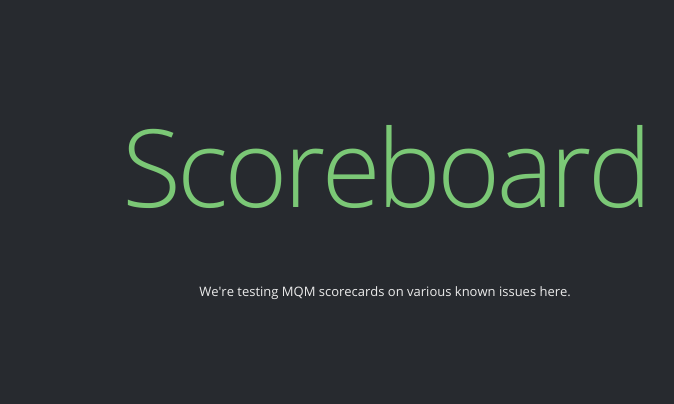
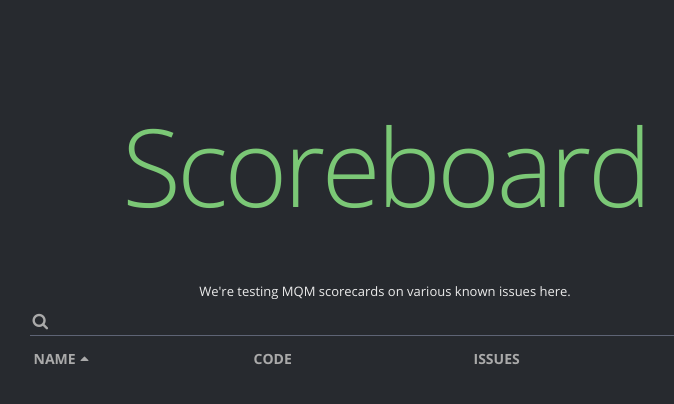
Before and after one commit to Pike/scoreboard, a Django app: page / in a window 1280 px wide. Shown: the top 404 px of the page, without its empty margins (255-929 px from the left). Run offline with Django 3.2, Linux system fonts and the light colour scheme; data that the repository does not hold is empty.

Commit message:
some rough homepage view

```diff
--- a/scoreboard/framework/templates/framework/index.html
+++ b/scoreboard/framework/templates/framework/index.html
@@ -7,5 +7,26 @@
 
 <div class="container">
     <p>We're testing MQM scorecards on various known issues here.</p>
+    <div class="project select">
+  <div class="menu">
+    <div class="search-wrapper clearfix">
+      <div class="icon fa fa-search"></div>
+      <input type="search" autocomplete="off" autofocus>
+    </div>
+    <div class="sort clearfix">
+      <span class="name asc">Name<i class="fa"></i></span>
+      <span class="name code">Code<i class="fa"></i></span>
+      <span class="name issues_count">Issues<i class="fa"></i></span>
+    </div>
+    <ul>
+    {% for locale in locales %}
+        <li class="clearfix" style="display: list-item;">
+          <span class="name">{{ locale.name }}</span>
+          <span class="name">{{ locale.code }}</span>
+          <span class="name">{{ locale.issues_count }}</span>
+        </li>
+    {% endfor %}
+    </ul>
+    </div>
 </div>
 {% endblock %}
--- a/scoreboard/framework/views.py
+++ b/scoreboard/framework/views.py
@@ -1,4 +1,12 @@
 from django.shortcuts import render
+from django.db.models import Count
+
+from mqm_base.models import Locale
 
 def index(request):
-    return render(request, 'framework/index.html')
+    locales = (Locale.objects
+        .order_by('name')
+        .annotate(issues_count=Count('issues')))
+    return render(request, 'framework/index.html', {
+        "locales": locales
+    })
```
